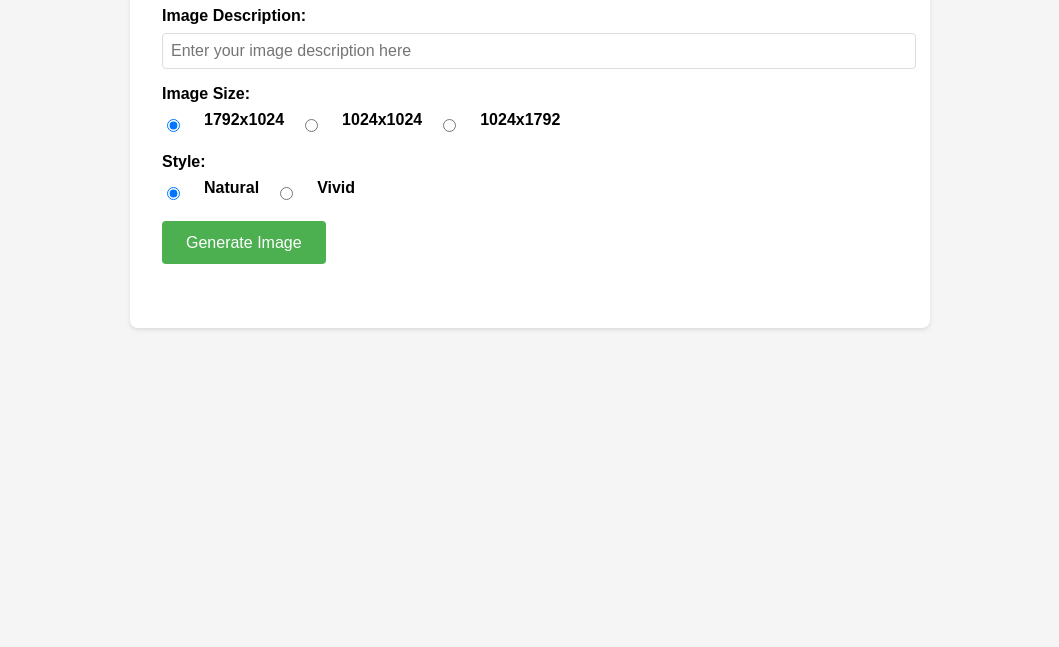
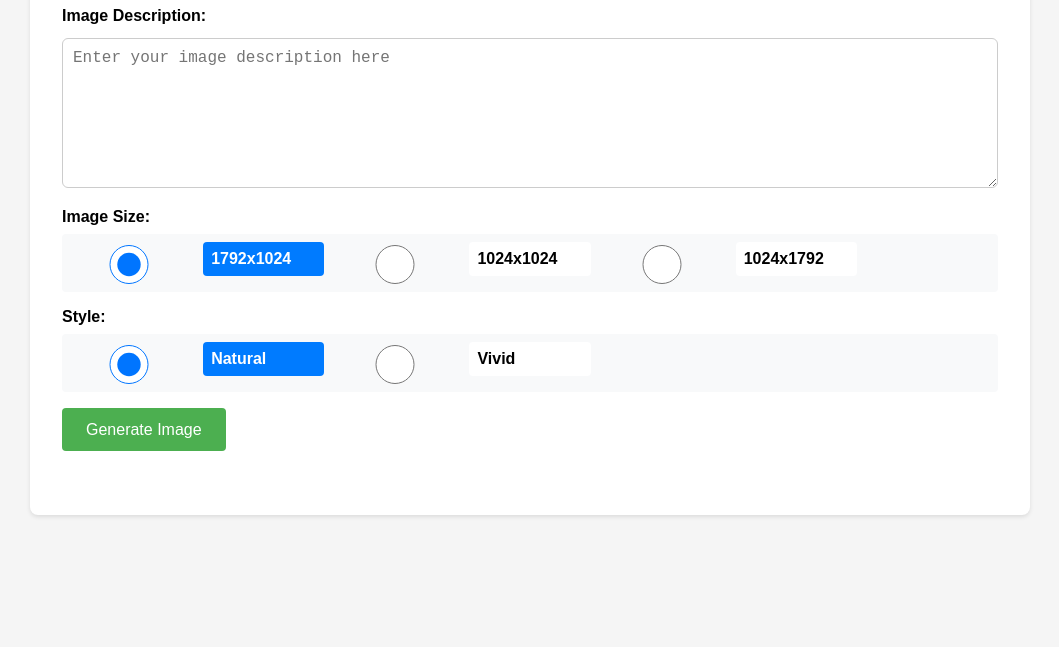
Before and after one commit to abhitrivedi99/gen-ai-learning, a website: page chat_app/src/images/index.html in a window 1280 px wide. Shown: the part 153-800 px from the top of the page, without its empty margins (110-1169 px from the left). Drawn offline with Linux system fonts and the light colour scheme.

Commit message:
Improves image generation UI and logic.
Enhances the image generation user interface by increasing the maximum width and improving the layout of radio buttons.

Improves user experience by clearing previous state (image preview, prompt, etc.) before generating a new image.

```diff
--- a/chat_app/src/images/app.js
+++ b/chat_app/src/images/app.js
@@ -35,6 +35,14 @@ generateBtn.addEventListener('click', async (e) => {
 		showErrorMessage('Please enter a description for the image');
 		return;
 	}
+
+	// Clear previous state
+	imagePreview.style.display = 'none';
+	updatedPromptDiv.style.display = 'none';
+	const imageSize = document.getElementById('imageSize');
+	const imageStyle = document.getElementById('imageStyle');
+	if (imageSize) imageSize.textContent = '';
+	if (imageStyle) imageStyle.textContent = '';
 
 	// Show loading state
 	loading.style.display = 'block';
--- a/chat_app/src/images/index.html
+++ b/chat_app/src/images/index.html
@@ -11,7 +11,7 @@
 		<style>
 			body {
 				font-family: Arial, sans-serif;
-				max-width: 800px;
+				max-width: 1000px;
 				margin: 2rem auto;
 				padding: 1rem;
 				background-color: #f5f5f5;
@@ -37,18 +37,47 @@
 				border-radius: 4px;
 				font-size: 1rem;
 			}
+			textarea {
+				width: 100%;
+				padding: 10px;
+				margin-top: 5px;
+				font-size: 16px;
+				border: 1px solid #ccc;
+				border-radius: 6px;
+				box-sizing: border-box;
+			}
+			textarea {
+				resize: vertical;
+				height: 150px;
+			}
 			.radio-group {
 				margin-top: 0.5rem;
-				display: flex;
-				flex-wrap: wrap;
-				gap: 1rem;
+				display: grid;
+				grid-template-columns: repeat(auto-fill, minmax(120px, 1fr));
+				gap: 0.75rem;
+				padding: 0.5rem;
+				background: #f8f9fa;
+				border-radius: 4px;
 			}
 			.radio-group input[type='radio'] {
 				margin-right: 0.5rem;
+				cursor: pointer;
 			}
 			.radio-group label {
 				display: flex;
 				align-items: center;
+				cursor: pointer;
+				padding: 0.5rem;
+				border-radius: 4px;
+				background: white;
+				transition: all 0.2s ease;
+			}
+			.radio-group label:hover {
+				background: #f0f0f0;
+			}
+			.radio-group input[type='radio']:checked + label {
+				background: #007bff;
+				color: white;
 			}
 			button {
 				background-color: #4caf50;
@@ -143,7 +172,7 @@
 			<h1>AI Image Generator</h1>
 			<div class="form-group">
 				<label for="prompt">Image Description:</label>
-				<input type="text" id="prompt" placeholder="Enter your image description here" />
+				<textarea id="prompt" placeholder="Enter your image description here"></textarea>
 			</div>
 			<div class="form-group">
 				<label>Image Size:</label>
```
